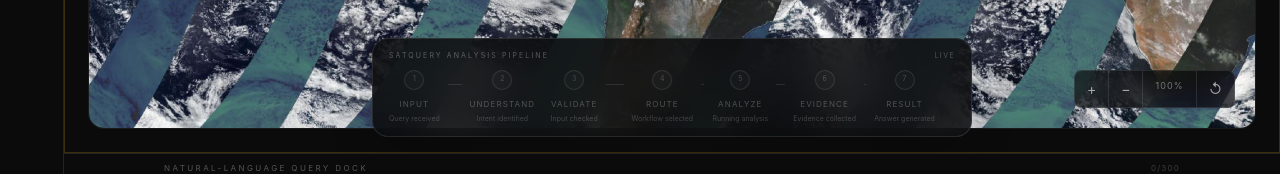
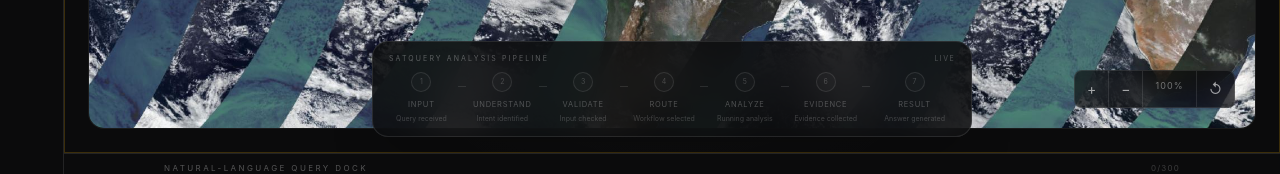
Before and after one commit to Adammyya/satquery-ai, a React (Vite) app: page / in a window 1280 px wide. Shown: the part 495-669 px from the top of the page. Built offline with nearby package versions, Linux system fonts and the light colour scheme.

Commit message:
feat: language-aware Hinglish/Hindi responses, fix pipeline label overlap

```diff
--- a/src/components/analysis/WorkflowVisualizer.jsx
+++ b/src/components/analysis/WorkflowVisualizer.jsx
@@ -99,7 +99,8 @@ function WorkflowVisualizer() {
           </span>
         </div>
 
-        <div className="flex items-start">
+        <div className="overflow-x-auto">
+          <div className="flex items-start" style={{ minWidth: `${stages.length * 72}px` }}>
             {stages.map((stage, index) => {
               const state = getStageState(stage.key);
 
@@ -108,9 +109,9 @@ function WorkflowVisualizer() {
                   key={stage.key}
                   className="flex min-w-0 flex-1 items-start"
                 >
-                <div className="flex min-w-0 flex-col items-center">
+                  <div className="flex min-w-0 flex-col items-center w-full">
                     <div
-                    className={`flex h-5 w-5 items-center justify-center rounded-full border text-[7px] transition-all duration-500 ${
+                      className={`flex h-5 w-5 shrink-0 items-center justify-center rounded-full border text-[7px] transition-all duration-500 ${
                         state === "active"
                           ? "border-amber-300/70 bg-amber-300/10 text-amber-200 shadow-[0_0_20px_rgba(251,191,36,0.18)]"
                           : state === "complete"
@@ -124,7 +125,7 @@ function WorkflowVisualizer() {
                     </div>
 
                     <p
-                    className={`mt-2 truncate text-[8px] tracking-[0.14em] transition-colors duration-500 ${
+                      className={`mt-2 w-full text-center break-words text-[7.5px] leading-tight tracking-[0.1em] transition-colors duration-500 ${
                         state === "active"
                           ? "text-amber-200"
                           : state === "complete"
@@ -137,13 +138,13 @@ function WorkflowVisualizer() {
                       {stage.label}
                     </p>
 
-                  <p className="mt-1 hidden text-[7px] text-white/20 sm:block">
+                    <p className="mt-1 hidden text-[7px] text-white/20 sm:block text-center">
                       {stage.detail}
                     </p>
                   </div>
 
                   {index < stages.length - 1 && (
-                  <div className="mx-2 mt-3.5 h-px flex-1 bg-white/10">
+                    <div className="mx-1 mt-3.5 h-px flex-1 shrink-0 bg-white/10" style={{ minWidth: "8px" }}>
                       <div
                         className={`h-full origin-left transition-all duration-700 ${
                           getStageState(stages[index + 1].key) !== "pending"
@@ -159,6 +160,7 @@ function WorkflowVisualizer() {
           </div>
         </div>
       </div>
+    </div>
   );
 }
 
```
Also changed, not shown: 1 other file (tests, documents, lock files or other folders). Lines whose indentation alone changed are shown as unchanged.
